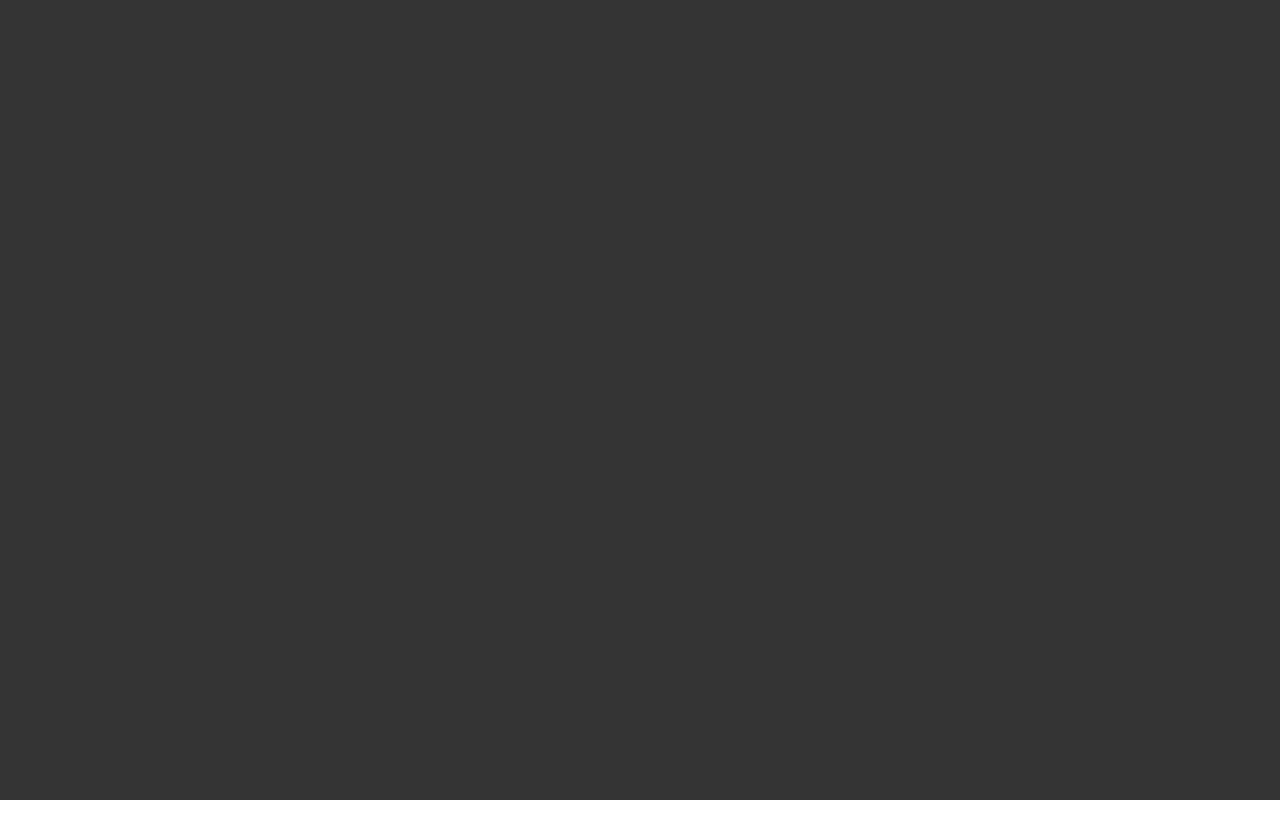
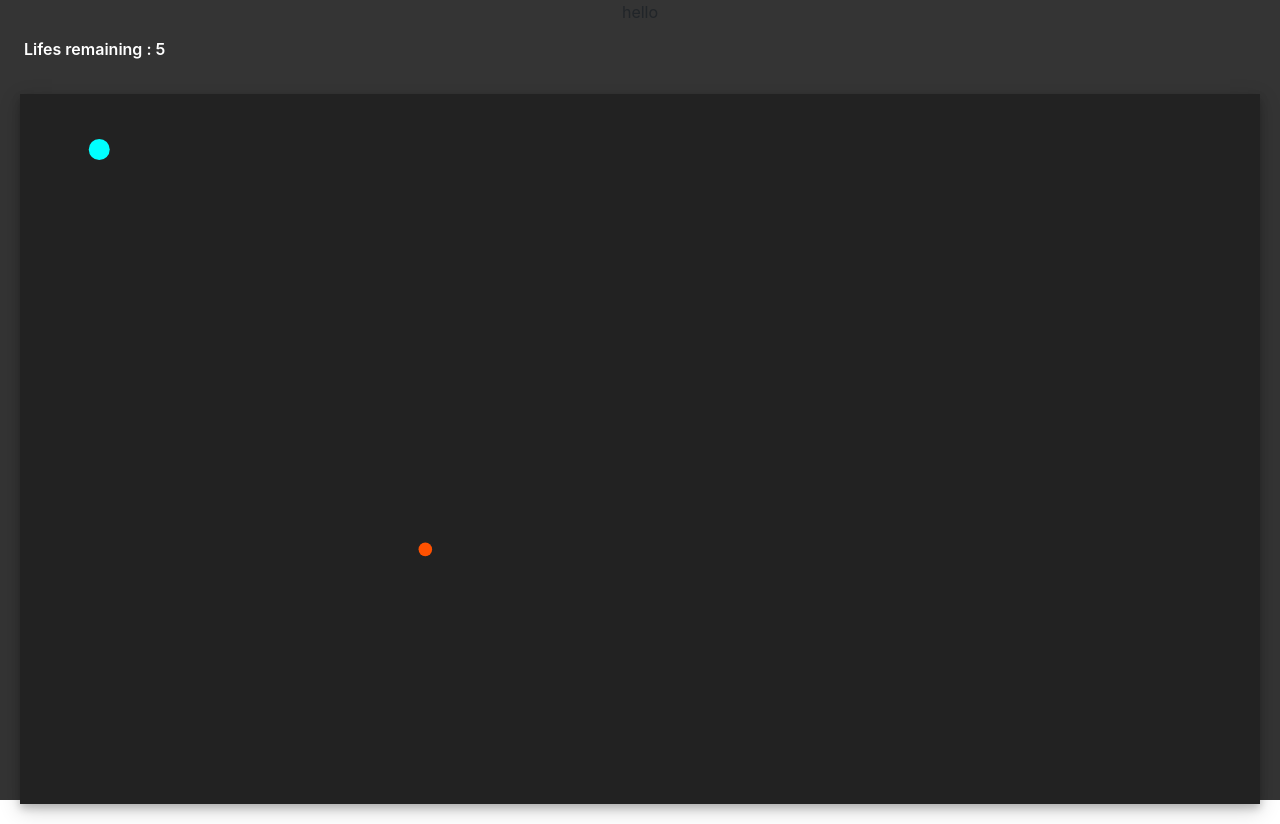
Before and after one commit to ragsav/aim-trainer, a React (Create React App) app: page /aim-trainer/challenge in a window 1280 px wide. Before the commit the page ends 800 px from the top, so only its background shows below. Built offline with nearby package versions, Linux system fonts and the light colour scheme.

Commit message:
first commit

```diff
--- a/src/App.js
+++ b/src/App.js
@@ -5,7 +5,9 @@ import ChallengeArena from "./components/challengeArena";
 function App() {
   return (
     <div className="App">
-      <Router>
+      {"hello"}
+      <ChallengeArena />
+      {/* <Router>
         <Switch>
           <Route exact path="/">
             <ChallengeArena />
@@ -17,9 +19,9 @@ function App() {
           <Route exact path="/double"></Route>
           <Route exact path="/moving"></Route>
           <Route exact path="/tracking"></Route>
-
+          <Route>C</Route>
         </Switch>
-      </Router>
+      </Router> */}
     </div>
   );
 }
--- a/src/components/challengeArena.js
+++ b/src/components/challengeArena.js
@@ -2,6 +2,9 @@ import { useEffect, useRef, useState } from "react";
 import { TargetFull } from "./targetFull";
 import { Vector } from "./vector";
 import "./challengeArena.css";
+import LifeIndicator from "./lifeIndicator";
+import Countdown from "antd/lib/statistic/Countdown";
+import CountDownTimer from "./countDownTimer";
 function clearCanvas(ctx, canvasRef) {
   ctx?.clearRect(
     0,
@@ -11,13 +14,9 @@ function clearCanvas(ctx, canvasRef) {
   );
 }
 
-function die(targets) {
-  for (let i = 0; i < targets.current.length; i++) {
-    if (targets.current[i].canDie()) {
-      targets.current.splice(i, 1);
-    }
-  }
-}
+
+
+function getInActive(targets) {}
 
 const boundaries = {
   left: 20,
@@ -30,18 +29,19 @@ const ChallengeArena = () => {
   const [ctx, setCtx] = useState(null);
   const canvasRef = useRef(null);
   const startTimeRef = useRef(Date.now());
+  const [lifes, setlifes] = useState(5);
+  const lifesRef = useRef(5);
   const gameLoops = useRef(0);
   const speedRef = useRef(0.5);
   const playingRef = useRef(true);
   const [playing, setPlaying] = useState(playingRef.current);
+  const gameOverRef = useRef(false);
+  const [gameOver,setGameOver] = useState(false);
+  const [isCountDown,setIsCountDown] = useState(false);
   const TARGETS = useRef([]);
 
-  // useEffect(() => {
-  //   speedRef.current = speed;
-  // }, [speed]);
 
   useEffect(() => {
-    console.log("inside use ref");
     if (canvasRef && canvasRef.current) {
       console.log({ canvasRef });
       const canvas = document.getElementById("canvas");
@@ -51,58 +51,72 @@ const ChallengeArena = () => {
     }
   }, [canvasRef]);
 
-  useEffect(() => {
-    if (ctx) {
-      clearCanvas(ctx, canvasRef);
-      mainLoop();
-    }
-  }, [ctx]);
 
-  // useEffect(() => {
-  //   let reqID = null;
-  //   statusRef.current = status;
-  //   if (status.localeCompare("Playing") === 0) {
-  //     reqID = requestAnimationFrame(mainLoop);
-  //   }
-  //   return () => {
-  //     if (reqID) {
-  //       cancelAnimationFrame(reqID);
-  //     }
-  //   };
-  // }, [status]);
+
 
   useEffect(() => {
     if (playing) {
       startTimeRef.current = Date.now();
+      setGameOver(false);
     } else {
       gameLoops.current = 0;
     }
   }, [playing]);
 
+
+
   useEffect(() => {
     let reqID = null;
 
     console.log(playingRef.current);
-    if (ctx && playing) {
+    if (ctx && playing && !gameOver) {
+      console.log("playing....")
+      setIsCountDown(true);
+      setTimeout(()=>{
+        console.log("started....")
+        setIsCountDown(false);
         reqID = requestAnimationFrame(mainLoop);
-    }
+      },5500)
+
       return () => {
         if (reqID) {
           cancelAnimationFrame(reqID);
         }
       };
+    }
+
   }, [ctx, playing]);
 
   function addTarget(targets) {
+    if   (canvasRef   &&   canvasRef.current)   {
       const x = 20 + Math.random() * (canvasRef.current.clientWidth - 40);
       const y = 20 + Math.random() * (canvasRef.current.clientHeight - 40);
       const target = new TargetFull(x, y, 20, targets, 1, 0.5);
+    }
+  }
+
+  function die(targets) {
+    for (let i = 0; i < targets.current.length; i++) {
+      if (targets.current[i].canDie()) {
+        if (!targets.current[i].isClicked) {
+
+          lifesRef.current = lifesRef.current-1;
+          console.log(lifesRef.current);
+          setlifes(lifesRef.current);
+          if(lifesRef.current===0){
+            gameOverRef.current = true;
+            setGameOver(true);
+          }
+        }
+        targets.current.splice(i, 1);
+      }
+    }
   }
 
   function mainLoop(timestamp) {
     // console.log("running");
 
-    if (playingRef.current) {
+    if (playingRef.current&&!gameOverRef.current) {
       clearCanvas(ctx, canvasRef);
       die(TARGETS);
       let spwanBuffer = 800;
@@ -117,9 +131,12 @@ const ChallengeArena = () => {
       TARGETS.current.forEach((b, index) => {
         b.updateCreature(ctx, boundaries);
       });
+      requestAnimationFrame(mainLoop);
+    }else{
+      return;
     }
 
-    requestAnimationFrame(mainLoop);
+
   }
 
   function handleCanvasClick(e) {
@@ -150,15 +167,51 @@ const ChallengeArena = () => {
       <div
         style={{ height: 50, width: window.innerWidth }}
         className="d-flex justify-content-between align-items-center px-4"
-      ></div>
+      >
+        <LifeIndicator value={lifes} />
+      </div>
       <div
         style={{
           height: window.innerHeight - 50,
           width: window.innerWidth,
           padding: 20,
+          position: "relative",
         }}
       >
+        {gameOver ? (
+          <div
+            style={{
+              position: "absolute",
+              width: window.innerWidth - 40,
+              height: window.innerHeight - 90,
+              backgroundColor: "#FFFFFF72",
+              color: "white",
+              fontSize: "large",
+              fontWeight: "700",
+            }}
+            className="d-flex justify-content-center align-items-center"
+          >
+            Game over
+          </div>
+        ) : null}
+        {isCountDown ? (
+          <div
+            style={{
+              position: "absolute",
+              width: window.innerWidth - 40,
+              height: window.innerHeight - 90,
+              backgroundColor: "#FFFFFF72",
+              color: "white",
+              fontSize: "large",
+              fontWeight: "700",
+            }}
+            className="d-flex justify-content-center align-items-center"
+          >
+            <CountDownTimer/>
+          </div>
+        ) : null}
         <canvas
+          style={{ position: "absolute" }}
           className="canvas"
           onClick={handleCanvasClick}
           onKeyDown={handleKeyDown}
--- /dev/null
+++ b/src/components/countDownTimer.js
@@ -0,0 +1,26 @@
+import { useState } from "react";
+import { useEffect } from "react";
+
+const CountDownTimer = (props) => {
+  const [countDown, setCountDown] = useState(5);
+  useEffect(() => {
+    if (countDown > 0) {
+      setTimeout(() => {
+        setCountDown(countDown - 1);
+      }, 1000);
+    }
+  }, [countDown]);
+  return (
+    <div
+      style={{
+        color: "white",
+        fontSize: "large",
+        fontWeight: "700",
+      }}
+    >
+      {countDown}
+    </div>
+  );
+};
+
+export default CountDownTimer;
--- /dev/null
+++ b/src/components/lifeIndicator.js
@@ -0,0 +1,9 @@
+const LifeIndicator = (props) => {
+  return (
+    <div
+      style={{ color: "white", fontWeight: "600" }}
+    >{`Lifes remaining : ${props.value}`}</div>
+  );
+};
+
+export default LifeIndicator;
--- a/src/components/targetFull.js
+++ b/src/components/targetFull.js
@@ -20,13 +20,13 @@ export class TargetFull {
 
   drawTarget(ctx) {
     if (this.orignalR < this.r && this.growth === 1 && this.isActive) {
-      this.orignalR = this.orignalR + 0.15;
+      this.orignalR = this.orignalR + 0.3;
       if (this.orignalR === this.r || this.orignalR > this.r) {
         this.growth = -1;
         this.orignalR = this.r;
       }
     } else if (this.orignalR > 0 && this.growth === -1 && this.isActive) {
-      this.orignalR = this.orignalR - 0.1;
+      this.orignalR = this.orignalR - 0.2;
       if (this.orignalR === 0 || this.orignalR < 0) {
         this.growth = 1;
         this.orignalR = 0;
```
Lines whose indentation alone changed are shown as unchanged.
